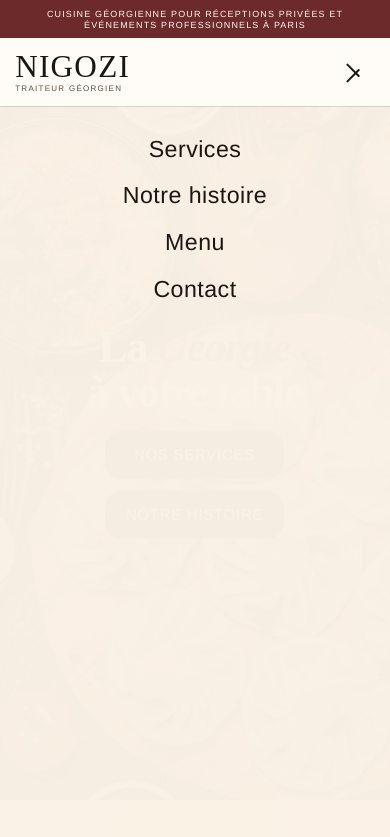
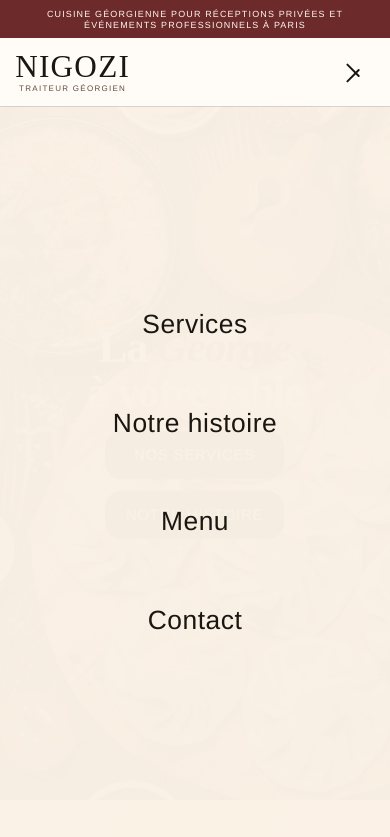
Before and after one commit to Sabababa02/Nigozi, a website built with Vite: page index.html in a window 390 px wide. Both pictures are taken after a click on the button "Ouvrir le menu". Shown: the top 837 px of the page. Built offline with nearby package versions, Linux system fonts and the light colour scheme.

Commit message:
Polish mobile and tablet navigation behavior

```diff
--- a/assets/css/style.css
+++ b/assets/css/style.css
@@ -126,6 +126,14 @@ a {
   text-decoration: none;
 }
 
+a,
+button,
+input,
+select,
+textarea {
+  -webkit-tap-highlight-color: transparent;
+}
+
 p,
 h1,
 h2,
@@ -251,6 +259,26 @@ body.is-scrolled .site-header::after {
 .site-nav a {
   position: relative;
   font-size: 0.95rem;
+  display: inline-flex;
+  align-items: center;
+  justify-content: center;
+}
+
+.brand,
+.site-nav a,
+.contact-phone a,
+.contact-item-value a,
+.site-footer a,
+.faq-question {
+  transition: color 220ms ease;
+}
+
+.nav-link-title {
+  display: inline;
+}
+
+.nav-link-desc {
+  display: none;
 }
 
 .site-nav a::after {
@@ -589,6 +617,35 @@ h2 {
   }
 }
 
+@media (hover: none) and (pointer: coarse) {
+  .button:active,
+  .carousel-button:active,
+  .nav-toggle:active {
+    background-color: var(--accent);
+    color: #fbf6f0;
+    border-color: var(--accent);
+  }
+
+  .contact-instant-button:active {
+    background-color: var(--ink);
+    color: #fbf6f0;
+    border-color: var(--ink);
+  }
+
+  .site-nav a:active,
+  .site-footer a:active,
+  .contact-phone a:active,
+  .contact-item-value a:active,
+  .brand:active,
+  .faq-question:active {
+    color: var(--accent);
+  }
+
+  .site-nav a:active::after {
+    transform: scaleX(1);
+  }
+}
+
 .section-shell {
   padding: 5.5rem 1.5rem 0;
 }
@@ -1660,12 +1717,12 @@ h2 {
     min-height: calc(100vh - var(--mobile-header-offset, 5.7rem));
     z-index: 12;
     display: grid;
-    align-content: start;
+    align-content: center;
     justify-items: center;
-    gap: 1.25rem;
+    gap: 1.65rem;
     overflow-y: auto;
     opacity: 0;
-    padding: 1.8rem 1.5rem 2rem;
+    padding: 2.4rem 1.5rem 2.8rem;
     transform: translateY(-0.8rem);
     pointer-events: none;
     background: rgba(251, 242, 231, 0.98);
@@ -1686,11 +1743,30 @@ h2 {
 
   .site-nav a {
     flex: none;
+    display: grid;
+    gap: 0;
+    justify-items: center;
+    width: min(100%, 24rem);
+    padding: 0.35rem 0;
+    min-height: 4.5rem;
+    align-content: center;
     white-space: normal;
-    font-size: clamp(1.45rem, 5vw, 2rem);
-    line-height: 1.15;
+    font-size: clamp(1.65rem, 5vw, 2.2rem);
+    line-height: 1.08;
     letter-spacing: 0.02em;
     text-align: center;
+  }
+
+  .site-nav a::after {
+    bottom: -0.2rem;
+  }
+
+  .nav-link-title {
+    display: block;
+  }
+
+  .nav-link-desc {
+    display: none;
   }
 
   .site-nav.is-open {
@@ -1956,7 +2032,7 @@ h2 {
   }
 }
 
-@media (max-width: 640px) {
+@media (max-width: 960px) {
   @keyframes hero-image-reveal-mobile {
     from {
       opacity: 0.24;
@@ -1997,8 +2073,8 @@ h2 {
   }
 
   .brand {
-    align-items: flex-start;
-    text-align: left;
+    align-items: center;
+    text-align: center;
   }
 
   .brand-main {
--- a/assets/js/main.js
+++ b/assets/js/main.js
@@ -100,7 +100,7 @@ const homeHero = document.querySelector(".page-home .hero-home");
 const homeHeroNextSection = homeHero?.nextElementSibling;
 const heroImageSections = [...document.querySelectorAll(".hero-home, .inner-hero")];
 const prefersReducedMotion = window.matchMedia("(prefers-reduced-motion: reduce)");
-const mobileHeroTitleMotion = window.matchMedia("(max-width: 640px)");
+const mobileHeroTitleMotion = window.matchMedia("(max-width: 960px)");
 
 if (homeHero && !prefersReducedMotion.matches) {
   let heroTitleTicking = false;
--- a/index.html
+++ b/index.html
@@ -31,10 +31,10 @@
           <span></span>
         </button>
         <nav class="site-nav" id="site-nav" aria-label="Navigation principale">
-          <a href="services.html">Services</a>
-          <a href="histoire.html">Notre histoire</a>
-          <a href="menu.html">Menu</a>
-          <a href="contact.html">Contact</a>
+          <a href="services.html"><span class="nav-link-title">Services</span><span class="nav-link-desc">Formats souples pour buffets, réceptions et événements.</span></a>
+          <a href="histoire.html"><span class="nav-link-title">Notre histoire</span><span class="nav-link-desc">Le parcours de Luka et Anzo et la vision derrière Nigozi.</span></a>
+          <a href="menu.html"><span class="nav-link-title">Menu</span><span class="nav-link-desc">Spécialités géorgiennes à partager pour chaque réception.</span></a>
+          <a href="contact.html"><span class="nav-link-title">Contact</span><span class="nav-link-desc">Demander un devis ou nous joindre directement.</span></a>
         </nav>
       </div>
     </header>
```
Also changed, not shown: contact.html (+4 -4 lines), histoire.html (+4 -4 lines), menu.html (+4 -4 lines), services.html (+4 -4 lines).
